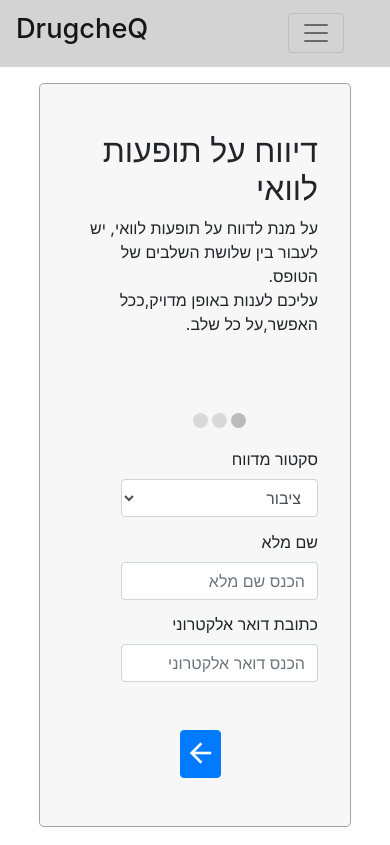
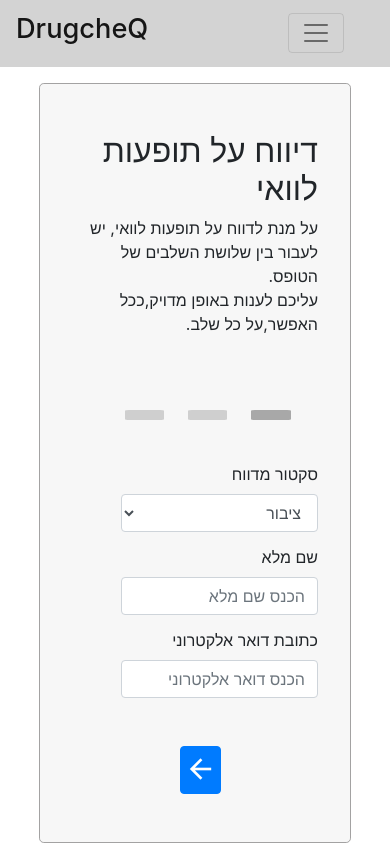
Before and after one commit to AmitLiberman/DrugcheQ-Preventing-Polypharmacy, a React app: page /side-effect-report in a window 390 px wide. Shown: the top 845 px of the page. Built offline with nearby package versions, Linux system fonts and the light colour scheme.

Commit message:
change the progress bar to rectangles with responsiveness

```diff
--- a/src/Components/MasterReport/MasterReport.css
+++ b/src/Components/MasterReport/MasterReport.css
@@ -35,13 +35,14 @@
 /* Make circles that indicate the steps of the form: */
 
 .step {
-    height: 15px;
-    width: 15px;
-    margin: 0 2px;
-    background-color: #bbbbbb;
+    display: inline-block;
+    height: 0.6em;
+    width: 20%;
+    margin-right: 1.5em;
+    margin-bottom: 1.5em;
+    background-color: #a8a8a8;
     border: none;
-    border-radius: 50%;
-    display: inline-block;
+    border-radius: 10%;
     opacity: 0.5;
 }
 
--- a/src/Components/Report/Report.css
+++ b/src/Components/Report/Report.css
@@ -2,7 +2,7 @@
     text-align: right;
 }
 
-.btn.btn-success.add-side-effect-btn {
+.btn.btn-primary.add-side-effect-btn {
     display: inline-block;
 }
 
--- a/src/Components/Report/Report.js
+++ b/src/Components/Report/Report.js
@@ -49,10 +49,10 @@ class Report extends Component {
           <div className="input-group mb-3">
             <div className="input-group-prepend">
               <button
-                className="btn btn-primary add-side-effect-btn"
+                className="btn btn-info add-side-effect-btn"
                 type="submit"
               >
-                הוסף
+                + הוסף
               </button>
             </div>
             <input
```
Also changed, not shown: 1 other file (tests, documents, lock files or other folders).
